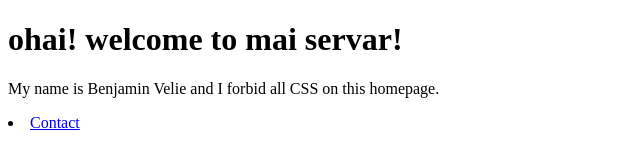
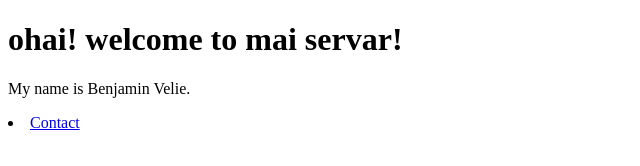
Before and after one commit to veliebm/benvelie-frontend, a plain HTML site: page index.html in a window 1280 px wide. Shown: the whole page, without its empty margins (0-640 px from the left). Drawn offline with Linux system fonts and the light colour scheme.

Commit message:
Remove no CSS zone warning

```diff
--- a/index.html
+++ b/index.html
@@ -11,7 +11,7 @@
 <body>
   <div>
     <h1>ohai! welcome to mai servar!</h1>
-    <p>My name is Benjamin Velie and I forbid all CSS on this homepage.</p>
+    <p>My name is Benjamin Velie.</p>
   </div>
 
   <div>
```
